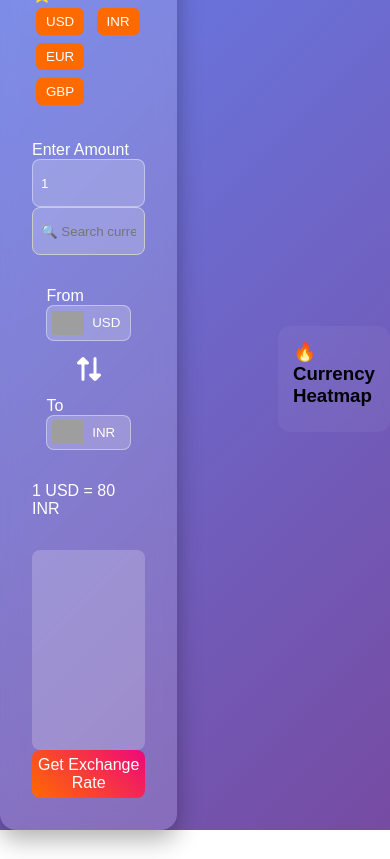
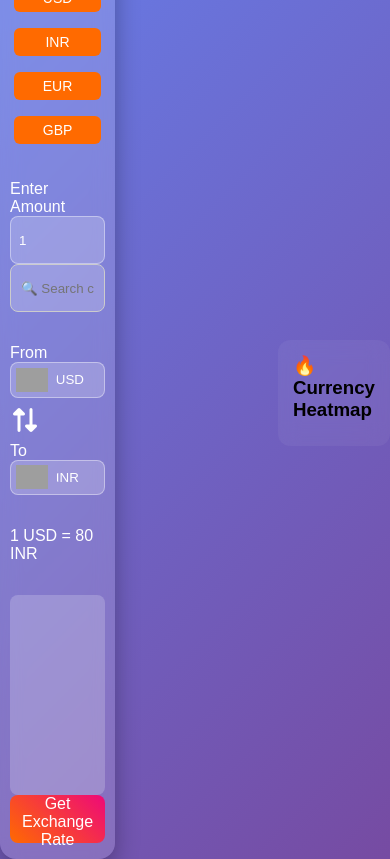
Before and after one commit to HarshaSatpute045/currency_converter-, a plain HTML site: page index.html in a window 390 px wide. Shown: the part 103-962 px from the top of the page. Before the commit the page ends 933 px from the top, so only its background shows below. Drawn offline with nearby package versions, Linux system fonts and the light colour scheme; no server answers; grey boxes are pictures that could not be loaded.

Commit message:
Added style.css updates

```diff
--- a/style.css
+++ b/style.css
@@ -276,3 +276,144 @@
 .weak{
 background:#dc2626;
 }
+
+/* ---------- GENERAL FLEX FIX ---------- */
+
+.container{
+max-width:900px;
+width:90%;
+margin:auto;
+}
+
+/* ---------- DROPDOWN ---------- */
+
+.dropdown{
+display:flex;
+align-items:center;
+justify-content:space-between;
+gap:10px;
+flex-wrap:wrap;
+}
+
+/* ---------- SEARCH ---------- */
+
+.search-box input{
+width:100%;
+padding:10px;
+}
+
+/* ---------- FAVORITES ---------- */
+
+.favorites{
+display:flex;
+flex-wrap:wrap;
+gap:8px;
+}
+
+/* ---------- CHART ---------- */
+
+.chart-container{
+width:100%;
+overflow-x:auto;
+}
+
+/* ---------- TABLE ---------- */
+
+.topCurrencies table{
+width:100%;
+border-collapse:collapse;
+}
+
+.topCurrencies th,
+.topCurrencies td{
+padding:8px;
+text-align:center;
+}
+
+/* ---------- HEATMAP ---------- */
+
+#heatmapGrid{
+display:grid;
+grid-template-columns:repeat(4,1fr);
+gap:10px;
+}
+
+/* ---------- MOBILE ---------- */
+
+@media (max-width:768px){
+
+.container{
+width:95%;
+padding:10px;
+}
+
+h2{
+font-size:22px;
+text-align:center;
+}
+
+/* dropdown vertical */
+
+.dropdown{
+flex-direction:column;
+align-items:stretch;
+}
+
+/* flag container */
+
+.select-container{
+width:100%;
+}
+
+/* buttons */
+
+button{
+width:100%;
+}
+
+/* heatmap */
+
+#heatmapGrid{
+grid-template-columns:repeat(2,1fr);
+}
+
+/* chart */
+
+canvas{
+width:100% !important;
+height:auto !important;
+}
+
+/* table scroll */
+
+.topCurrencies{
+overflow-x:auto;
+}
+
+}
+
+/* ---------- SMALL MOBILE ---------- */
+
+@media (max-width:480px){
+
+h2{
+font-size:20px;
+}
+
+.amount input{
+width:100%;
+}
+
+#heatmapGrid{
+grid-template-columns:1fr;
+}
+
+.favorites{
+justify-content:center;
+}
+
+button{
+font-size:14px;
+}
+
+}
```
